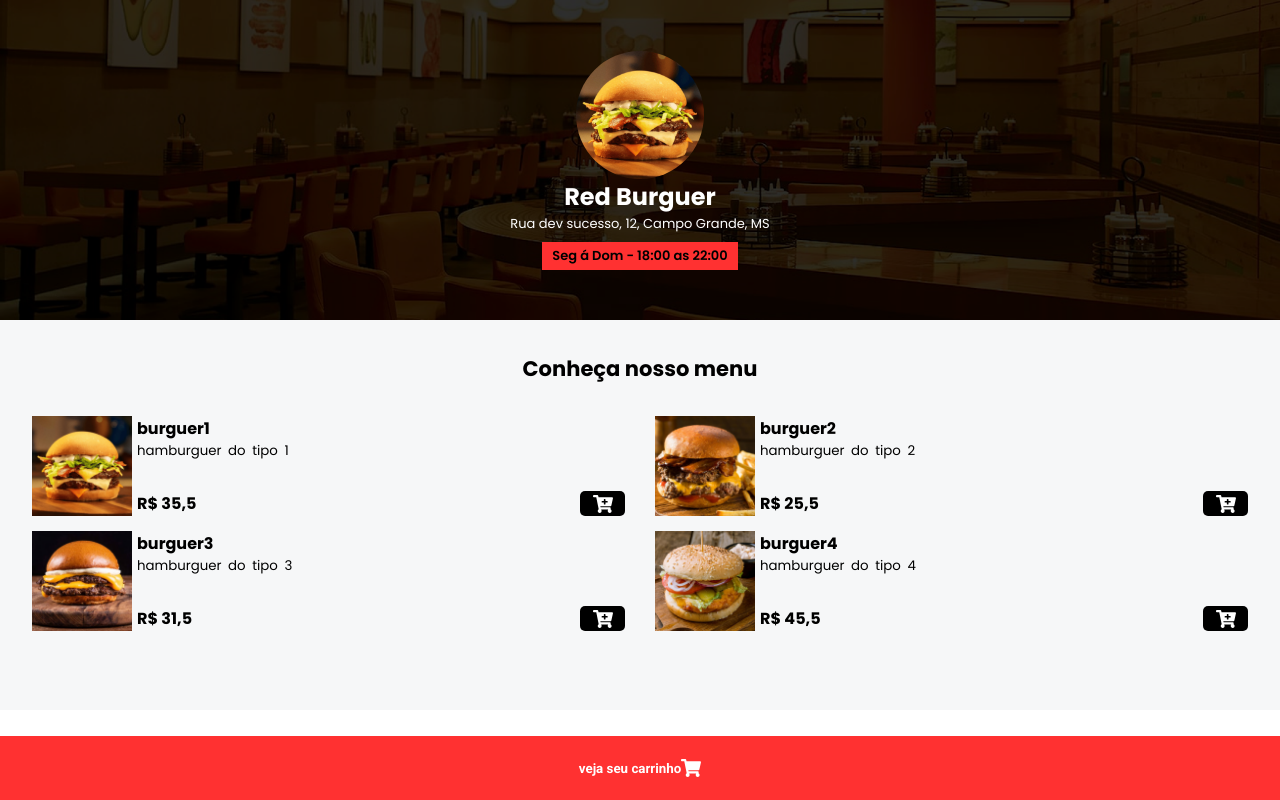
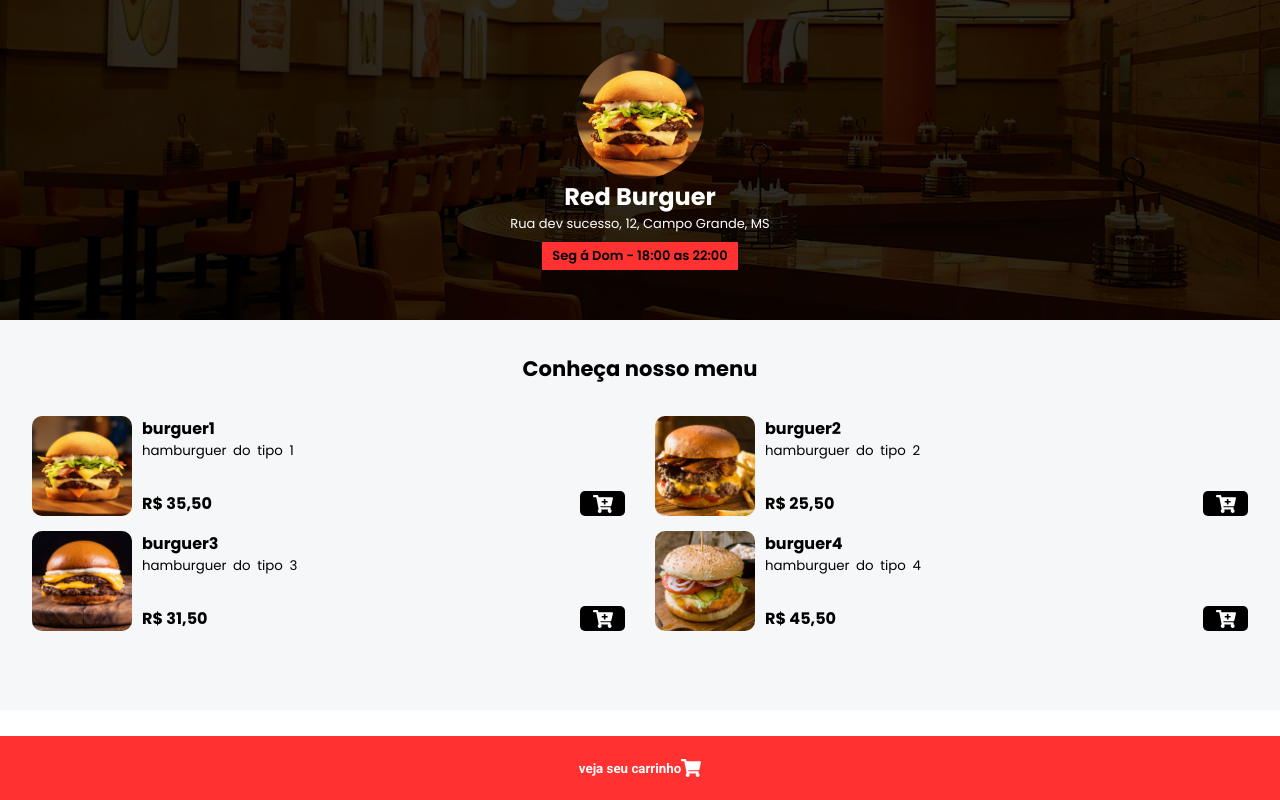
Before and after one commit to LucianoSilva-Dev/cardapio_hamburgueria, a React (Create React App) app in the folder projeto/: page / in a window 1280 px wide. Built offline with nearby package versions, Linux system fonts and the light colour scheme.

Commit message:
Pequenas mudanças no js e css

```diff
--- a/projeto/src/components/MenuItem.js
+++ b/projeto/src/components/MenuItem.js
@@ -3,22 +3,22 @@ import {FaCartPlus} from 'react-icons/fa';
 
 function MenuItem({nome, img_path, dsc, preco_unitario, cartItens, SetCartItens}) {
     function isRepeated(){
-       let index_repetido = -1
+        let itemIndex = -1;
 
-        cartItens.map((item, index) => {
-            if(item.nome == nome){
-                index_repetido = index
+        cartItens.forEach((item, index) => {
+            if(item.nome === nome){
+                itemIndex = index
             }
-        })
+        });
 
-        return index_repetido
+        return itemIndex
 
     }
 
     function addToCart(){
         //verifica se já tem o mesmo item no carrinho
         const repetido = isRepeated();
-        if(repetido == -1){
+        if(repetido === -1){
             SetCartItens(cartItens.concat([{nome: nome, preco_unitario: preco_unitario, qtd: 1}]))
         }
 
@@ -42,7 +42,7 @@ function MenuItem({nome, img_path, dsc, preco_unitario, cartItens, SetCartItens}
 
 
                 <div className={Styles.bottom}>
-                    <p className={Styles.price}>R$ {preco_unitario.toString().replace(".", ",")}</p>
+                    <p className={Styles.price}>R$ {preco_unitario.toFixed(2).toString().replace(".",",")}</p>
                     <button onClick={addToCart} className={Styles.add_to_cart}><FaCartPlus size={20} color='white'/></button>
                 </div>
 
--- a/projeto/src/components/MenuItem.module.css
+++ b/projeto/src/components/MenuItem.module.css
@@ -1,11 +1,16 @@
 .menu_item{
     display: flex;
-    gap: 5px;
+    gap: 10px;
     width: 100%;
 }
 
 .img{
     height: 120px;
+    border-radius: 10px;
+}
+
+.img:hover{
+    transform:rotateZ(10deg)
 }
 
 .infos{
@@ -42,6 +47,11 @@
     background-color: black;
     border: none;
     border-radius: 5px;
+    transition: .3s
+}
+
+.add_to_cart:hover{
+    opacity: .8;
 }
 
 @media screen and (min-width: 768px) {
```
